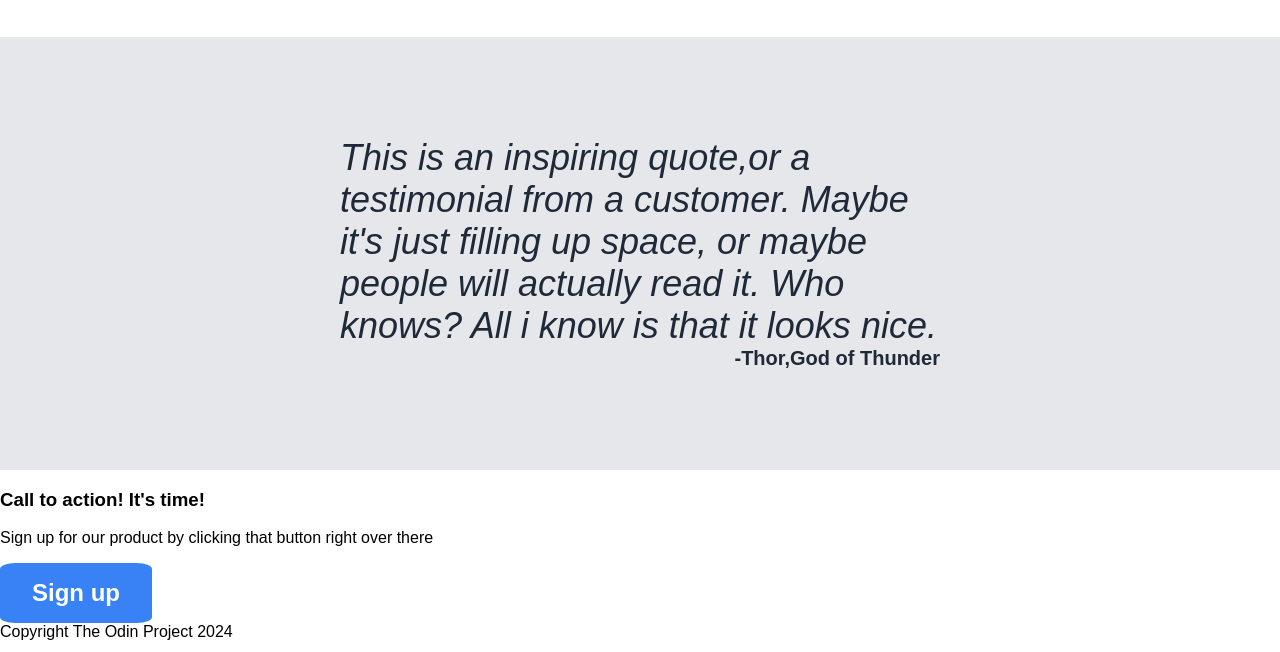
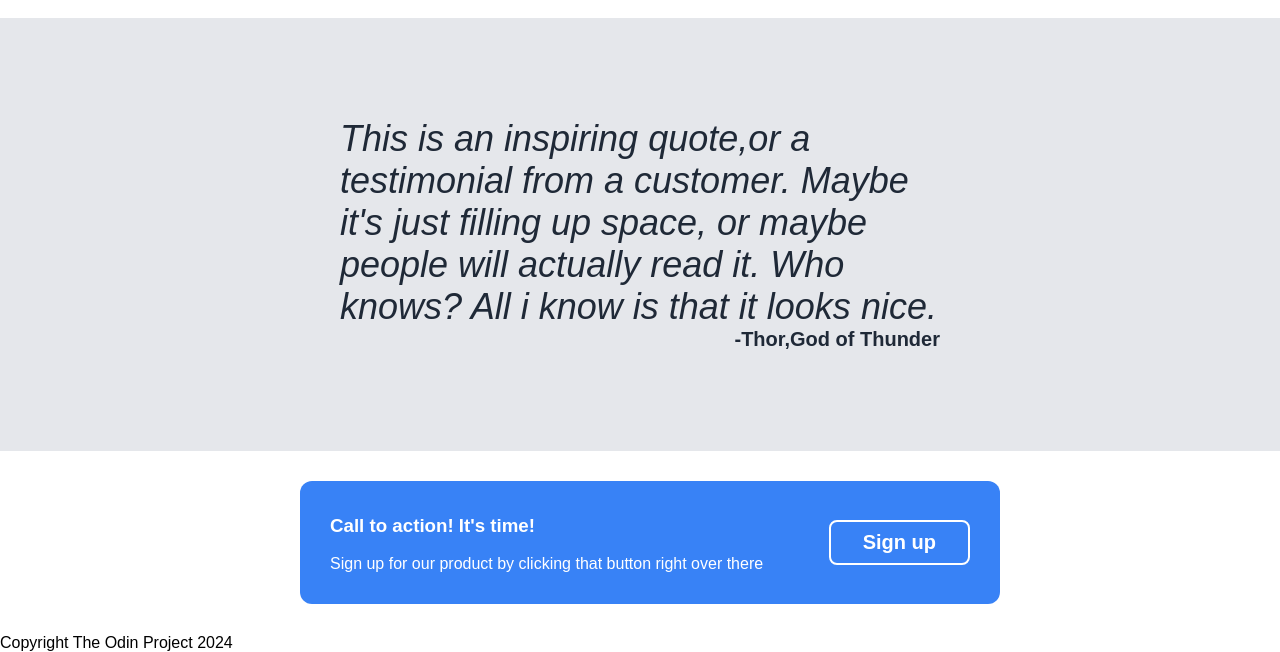
Before and after one commit to igor99995/webpage, a plain HTML site: page index.html in a window 1280 px wide. Shown: the part 810-1462 px from the top of the page. Drawn offline with Linux system fonts and the light colour scheme.

Commit message:
Style part 4 of the page

```diff
--- a/style.css
+++ b/style.css
@@ -28,10 +28,10 @@ button {
   background-color: #3882f6;
   color: white;
   border: 0;
-  padding: 16px 32px;
-  border-radius: 10%;
+  padding: 9px 32px;
+  border-radius: 8px;
   font-weight: bold;
-  font-size: 24px;
+  font-size: 20px;
 }
 
 /*----------------
@@ -150,3 +150,28 @@ button {
   font-style: normal;
   text-align: right;
 }
+
+/*----------------
+    Part 4 styles
+  ----------------*/
+
+.part4 {
+  padding: 30px 300px;
+}
+
+.sign-up-container {
+  margin: 0 auto;
+  width: 700px;
+  background-color: #3882f6;
+  padding: 15px 30px;
+  border-radius: 12px;
+  color: white;
+  display: flex;
+  justify-content: space-between;
+  align-items: center;
+}
+
+.part4 button {
+  border: 2px solid white;
+  padding: 9px 32px;
+}
```
Also changed, not shown: index.html (+1 -1 lines).
